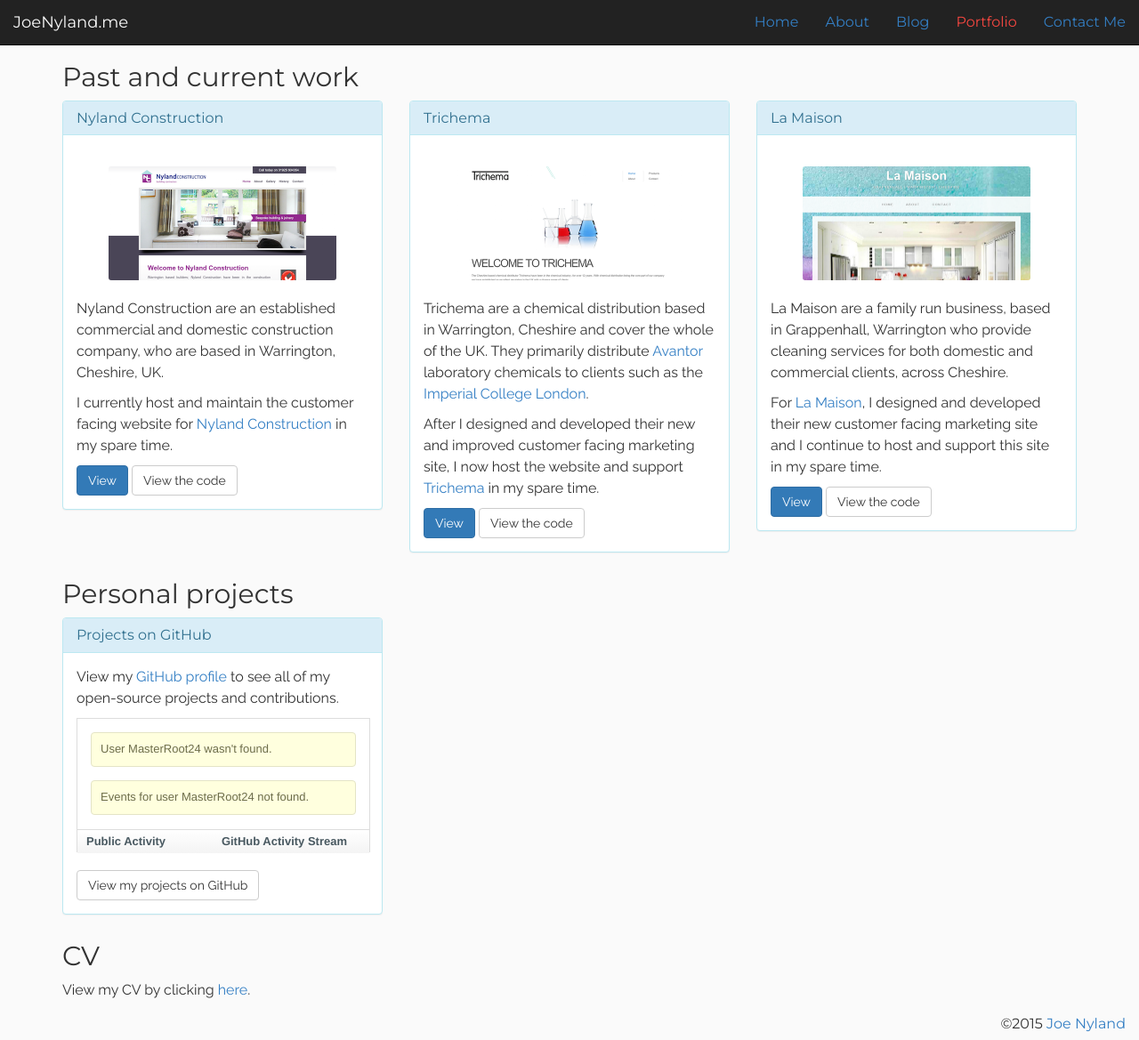
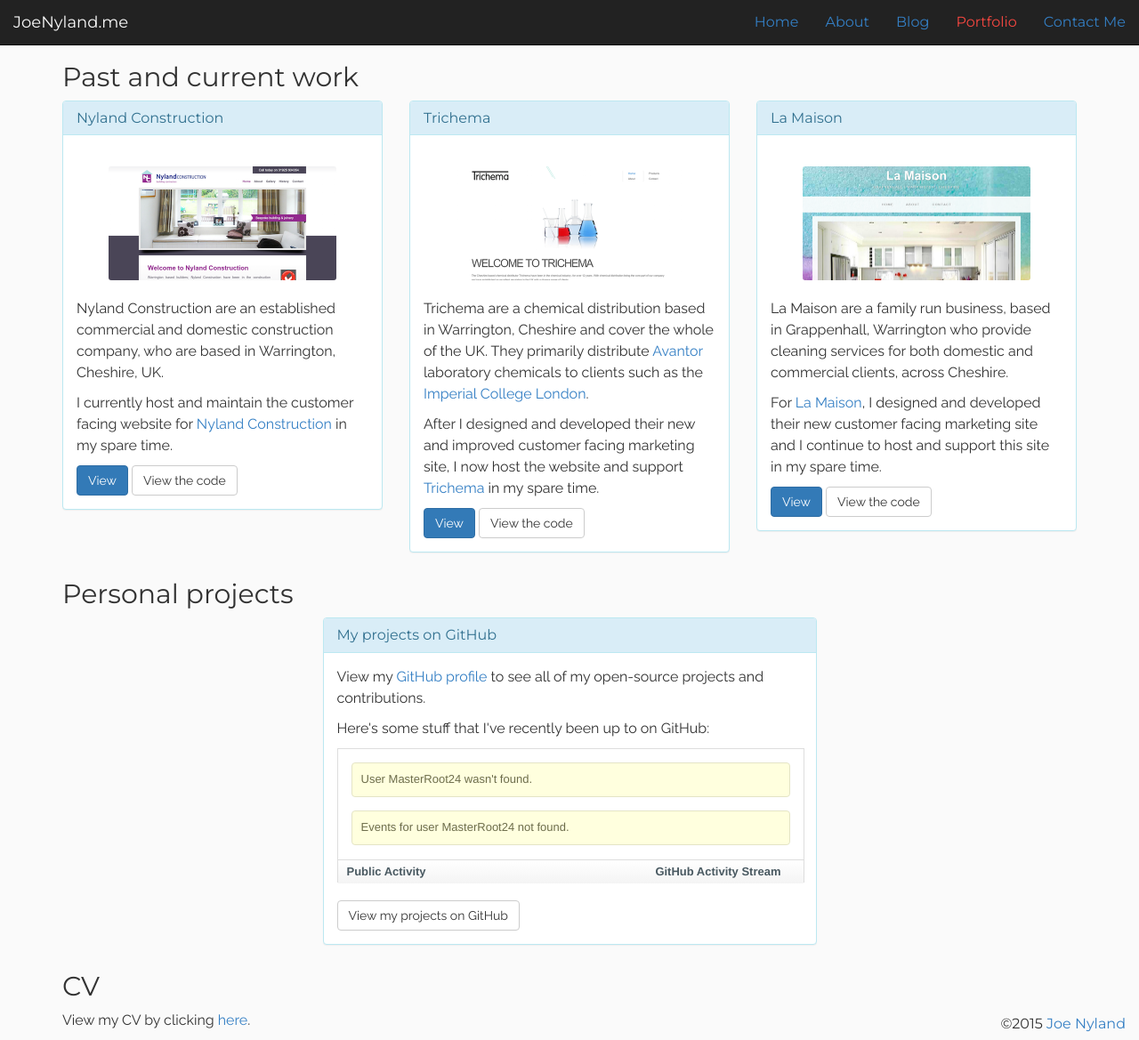
Before and after one commit to JoeNyland/joenyland.github.io, a Jekyll site: the page built from portfolio/index.html, in a window 1280 px wide and 1169 px high. Shown: the whole window at 89% size. Built offline with Jekyll 4.4.1, drawn with Linux system fonts in a browser that asks for light colours; nearby versions of some CDN libraries; a style sheet for code colours, icons or effects is not loaded.

Commit message:
Change the layout of the portfolio page a bit

```diff
--- a/portfolio/index.html
+++ b/portfolio/index.html
@@ -92,16 +92,17 @@
         </div>
     </div>
     <div class="row">
-        <div class="col-md-4">
+        <div class="col-md-6 col-md-offset-3">
             <div class="panel panel-info">
                 <div class="panel-heading">
-                    <h3 class="panel-title">Projects on <a href="http://github.com" target="_blank">GitHub</a></h3>
+                    <h3 class="panel-title">My projects on <a href="http://github.com" target="_blank">GitHub</a></h3>
                 </div>
                 <div class="panel-body">
                     <p>
                         View my <a href="https://github.com/MasterRoot24" target="_blank">GitHub profile</a> to see
                         all of my open-source projects and contributions.
                     </p>
+                    <p>Here's some stuff that I've recently been up to on GitHub:</p>
                     <div id="github-feed"></div>
                     <a href="https://github.com/MasterRoot24?tab=repositories" target="_blank" class="btn btn-default" role="button">View my projects on GitHub</a>
                 </div>
```
